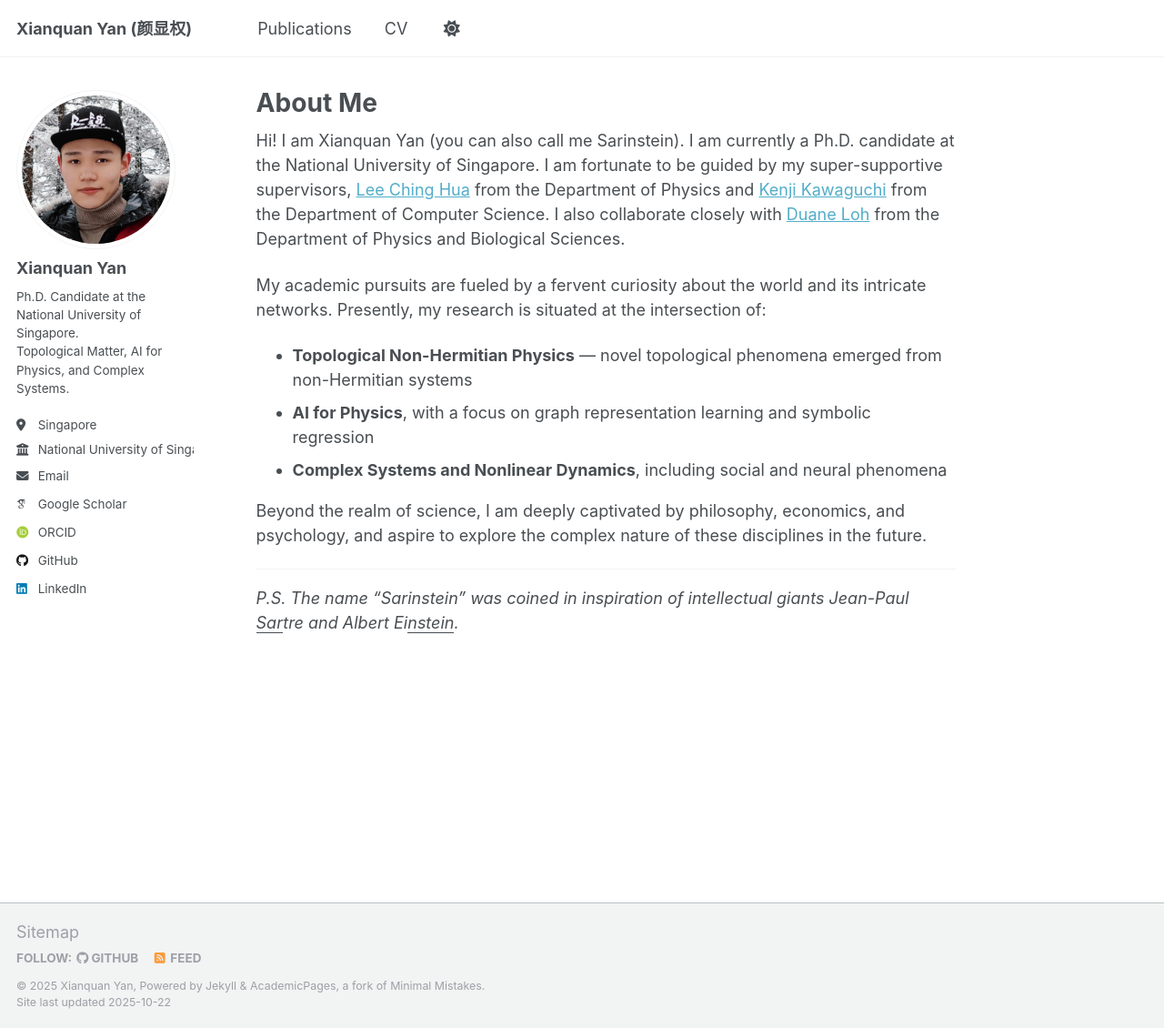
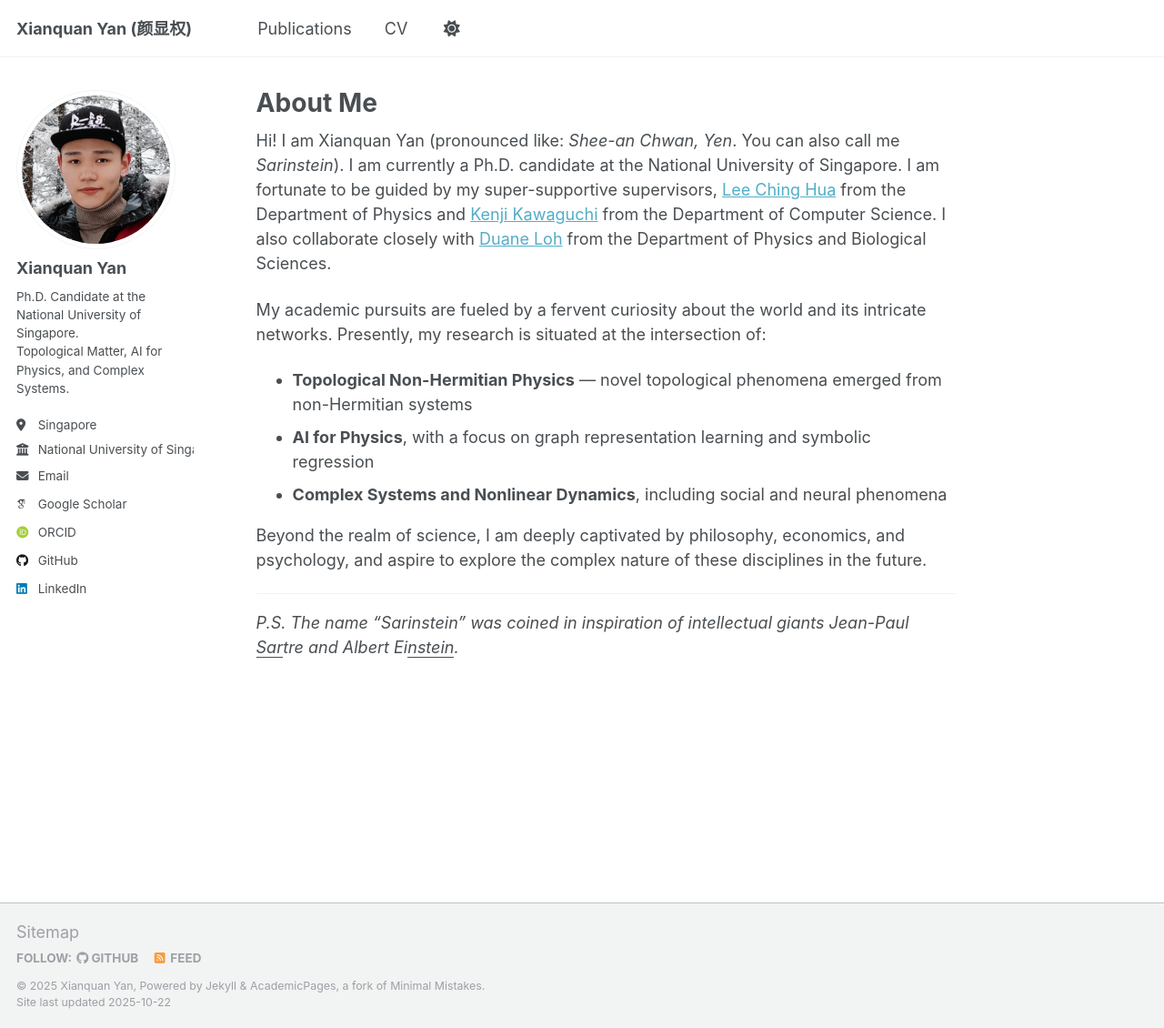
Before and after one commit to sarinstein-yan/sarinstein-yan.github.io, a Jekyll site: the page built from _pages/about.md, in a window 1280 px wide and 1130 px high. Shown: the whole window at 91% size. Built offline with Jekyll 4.4.1, drawn with Linux system fonts in a browser that asks for light colours; some web fonts are replaced.

Commit message:
Update about.md

```diff
--- a/_pages/about.md
+++ b/_pages/about.md
@@ -9,7 +9,7 @@ redirect_from:
   - /homepage/
 ---
 
-Hi! I am Xianquan Yan (you can also call me Sarinstein). I am currently a Ph.D. candidate at the National University of Singapore. I am fortunate to be guided by my super-supportive supervisors, [Lee Ching Hua](https://www.physics.nus.edu.sg/faculty/lee-ching-hua/) from the Department of Physics and [Kenji Kawaguchi](https://ml.comp.nus.edu.sg/kawaguchi) from the Department of Computer Science. I also collaborate closely with [Duane Loh](https://www.physics.nus.edu.sg/faculty/loh-duane/) from the Department of Physics and Biological Sciences.
+Hi! I am Xianquan Yan (pronounced like: *Shee-an Chwan, Yen*. You can also call me *Sarinstein*). I am currently a Ph.D. candidate at the National University of Singapore. I am fortunate to be guided by my super-supportive supervisors, [Lee Ching Hua](https://www.physics.nus.edu.sg/faculty/lee-ching-hua/) from the Department of Physics and [Kenji Kawaguchi](https://ml.comp.nus.edu.sg/kawaguchi) from the Department of Computer Science. I also collaborate closely with [Duane Loh](https://www.physics.nus.edu.sg/faculty/loh-duane/) from the Department of Physics and Biological Sciences.
 
 My academic pursuits are fueled by a fervent curiosity about the world and its intricate networks. Presently, my research is situated at the intersection of:
 * **Topological Non-Hermitian Physics** — novel topological phenomena emerged from non-Hermitian systems
```
